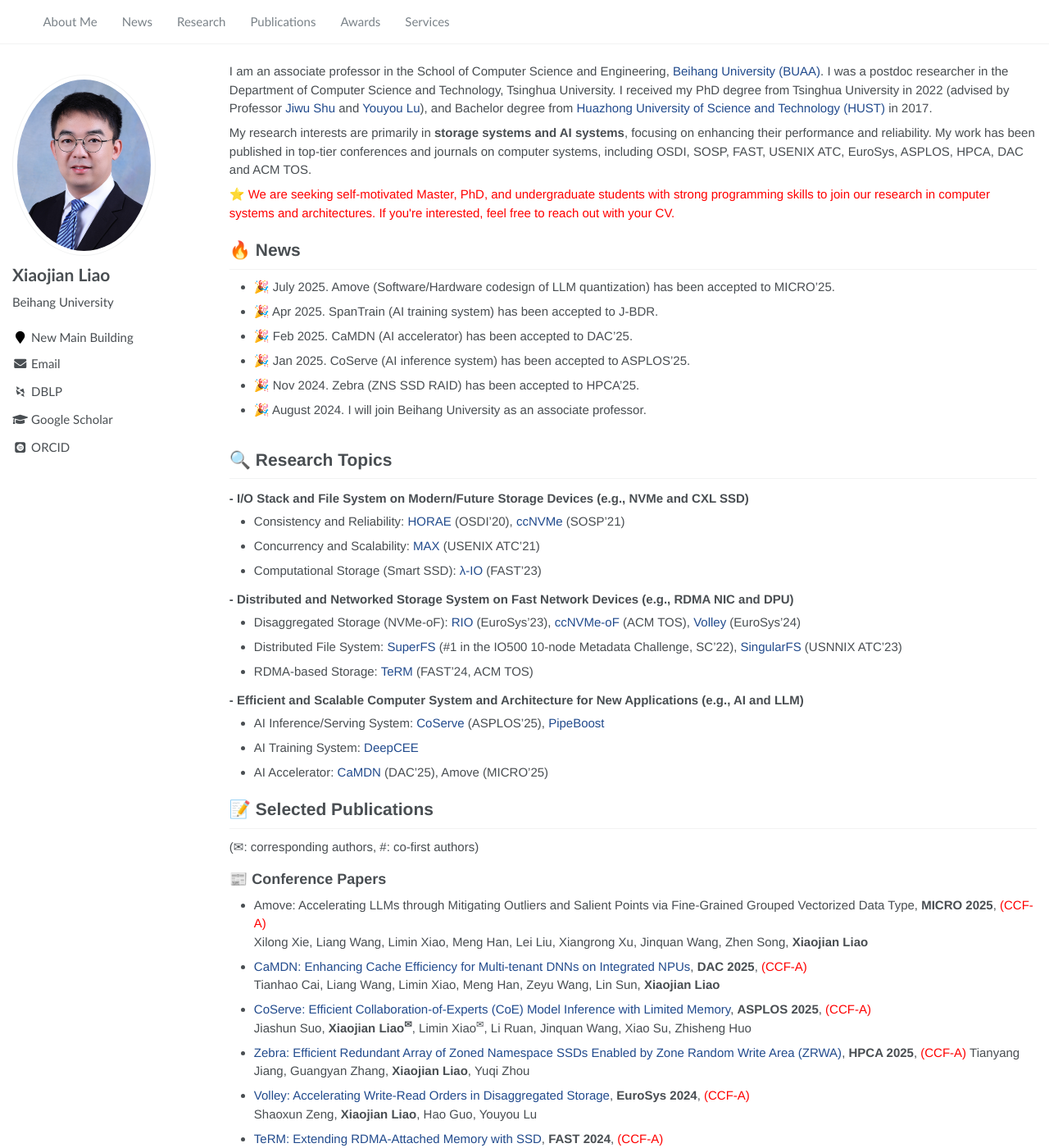
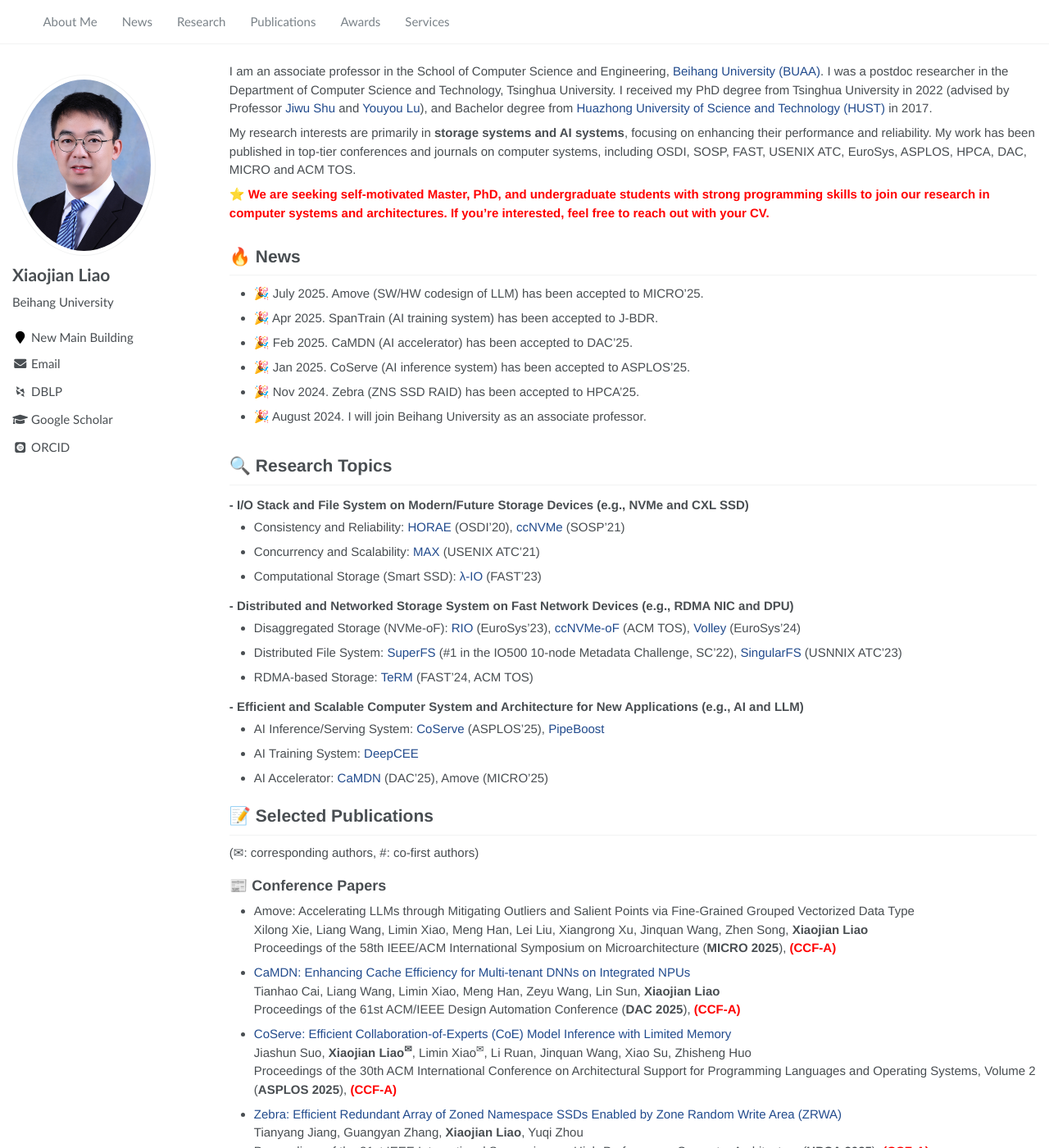
Before and after one commit to liaoxiaojian/liaoxiaojian.github.io, a Jekyll site: the page built from _pages/about.md, in a window 1280 px wide and 1400 px high. Shown: the whole window at 82% size. Built offline with Jekyll 4.4.1, drawn with Linux system fonts in a browser that asks for light colours; some web fonts are replaced; some of the changed text lies outside the part shown.

Commit message:
reformat

```diff
--- a/_pages/about.md
+++ b/_pages/about.md
@@ -15,14 +15,14 @@ I was a postdoc researcher in the Department of Computer Science and Technology,
 I received my PhD degree from Tsinghua University in 2022 (advised by Professor [Jiwu Shu](https://storage.cs.tsinghua.edu.cn/~jiwu-shu/) and [Youyou Lu](https://storage.cs.tsinghua.edu.cn/~lu/)), and Bachelor degree from [Huazhong University of Science and Technology (HUST)](https://english.hust.edu.cn/) in 2017.
 
 My research interests are primarily in **storage systems and AI systems**, focusing on enhancing their performance and reliability.
-My work has been published in top-tier conferences and journals on computer systems, including OSDI, SOSP, FAST, USENIX ATC, EuroSys, ASPLOS, HPCA, DAC and ACM TOS.
+My work has been published in top-tier conferences and journals on computer systems, including OSDI, SOSP, FAST, USENIX ATC, EuroSys, ASPLOS, HPCA, DAC, MICRO and ACM TOS.
 
-<font color="red">⭐ We are seeking self-motivated Master, PhD, and undergraduate students with strong programming skills to join our research in computer systems and architectures. If you're interested, feel free to reach out with your CV.</font>
+<span class="red-text">⭐ We are seeking self-motivated Master, PhD, and undergraduate students with strong programming skills to join our research in computer systems and architectures. If you're interested, feel free to reach out with your CV.</span>
 
 <span class='anchor' id='news'></span>
 
 # 🔥 News
-- 🎉 July 2025. Amove (Software/Hardware codesign of LLM quantization) has been accepted to MICRO'25.
+- 🎉 July 2025. Amove (SW/HW codesign of LLM) has been accepted to MICRO'25.
 - 🎉 Apr 2025. SpanTrain (AI training system) has been accepted to J-BDR.
 - 🎉 Feb 2025. CaMDN (AI accelerator) has been accepted to DAC'25.
 - 🎉 Jan 2025. CoServe (AI inference system) has been accepted to ASPLOS'25.
@@ -52,42 +52,60 @@ My work has been published in top-tier conferences and journals on computer syst
 # 📝 Selected Publications
 (✉: corresponding authors, #: co-first authors)
 ## 📰 Conference Papers
-- Amove: Accelerating LLMs through Mitigating Outliers and Salient Points via Fine-Grained Grouped Vectorized Data Type, **MICRO 2025**, <font color="red">(CCF-A)</font>
-  Xilong Xie, Liang Wang, Limin Xiao, Meng Han, Lei Liu, Xiangrong Xu, Jinquan Wang, Zhen Song, **Xiaojian Liao**
-- [CaMDN: Enhancing Cache Efficiency for Multi-tenant DNNs on Integrated NPUs](https://www.arxiv.org/abs/2505.06625), **DAC 2025**, <font color="red">(CCF-A)</font>
+- Amove: Accelerating LLMs through Mitigating Outliers and Salient Points via Fine-Grained Grouped Vectorized Data Type
+Xilong Xie, Liang Wang, Limin Xiao, Meng Han, Lei Liu, Xiangrong Xu, Jinquan Wang, Zhen Song, **Xiaojian Liao**
+Proceedings of the 58th IEEE/ACM International Symposium on Microarchitecture (**MICRO 2025**), <span class="red-text">(CCF-A)</span>
+- [CaMDN: Enhancing Cache Efficiency for Multi-tenant DNNs on Integrated NPUs](https://www.arxiv.org/abs/2505.06625)
 Tianhao Cai, Liang Wang, Limin Xiao, Meng Han, Zeyu Wang, Lin Sun, **Xiaojian Liao**
-- [CoServe: Efficient Collaboration-of-Experts (CoE) Model Inference with Limited Memory](https://dl.acm.org/doi/10.1145/3676641.3715986), **ASPLOS 2025**, <font color="red">(CCF-A)</font>
+Proceedings of the 61st ACM/IEEE Design Automation Conference (**DAC 2025**), <span class="red-text">(CCF-A)</span>
+- [CoServe: Efficient Collaboration-of-Experts (CoE) Model Inference with Limited Memory](https://dl.acm.org/doi/10.1145/3676641.3715986)
 Jiashun Suo, **Xiaojian Liao<sup>✉</sup>**, Limin Xiao<sup>✉</sup>, Li Ruan, Jinquan Wang, Xiao Su, Zhisheng Huo
-- [Zebra: Efficient Redundant Array of Zoned Namespace SSDs Enabled by Zone Random Write Area (ZRWA)](https://ieeexplore.ieee.org/document/10946715), **HPCA 2025**, <font color="red">(CCF-A)</font>
+Proceedings of the 30th ACM International Conference on Architectural Support for Programming Languages and Operating Systems, Volume 2 (**ASPLOS 2025**), <span class="red-text">(CCF-A)</span>
+- [Zebra: Efficient Redundant Array of Zoned Namespace SSDs Enabled by Zone Random Write Area (ZRWA)](https://ieeexplore.ieee.org/document/10946715)
 Tianyang Jiang, Guangyan Zhang, **Xiaojian Liao**, Yuqi Zhou
-- [Volley: Accelerating Write-Read Orders in Disaggregated Storage](https://dl.acm.org/doi/10.1145/3627703.3650090), **EuroSys 2024**, <font color="red">(CCF-A)</font>
+Proceedings of the 31st IEEE International Symposium on High-Performance Computer Architecture (**HPCA 2025**), <span class="red-text">(CCF-A)</span>
+- [Volley: Accelerating Write-Read Orders in Disaggregated Storage](https://dl.acm.org/doi/10.1145/3627703.3650090)
 Shaoxun Zeng, **Xiaojian Liao**, Hao Guo, Youyou Lu
-- [TeRM: Extending RDMA-Attached Memory with SSD](https://www.usenix.org/conference/fast24/presentation/yang-zhe), **FAST 2024**, <font color="red">(CCF-A)</font>
+Proceedings of the Nineteenth European Conference on Computer Systems (**EuroSys 2024**), <span class="red-text">(CCF-A)</span>
+- [TeRM: Extending RDMA-Attached Memory with SSD](https://www.usenix.org/conference/fast24/presentation/yang-zhe)
 Zhe Yang, Qing Wang, **Xiaojian Liao**, Youyou Lu, Keji Huang, Jiwu Shu
-- [SingularFS: A Billion-Scale Distributed File System Using a Single Metadata Server](https://www.usenix.org/conference/atc23/presentation/guo), **USENIX ATC 2023**, <font color="red">(CCF-A)</font>
+Proceedings of the 22nd USENIX Conference on File and Storage Technologies (**FAST 2024**), <span class="red-text">(CCF-A)</span>
+<span class="red-text">Invited for fast-tracked publication in ACM Transactions on Storage</span>
+- [SingularFS: A Billion-Scale Distributed File System Using a Single Metadata Server](https://www.usenix.org/conference/atc23/presentation/guo)
 Hao Guo, Youyou Lu, Wenhao Lv, **Xiaojian Liao**, Shaoxun Zeng, Jiwu Shu
-- [λ-IO: A Unified IO Stack for Computational Storage](https://www.usenix.org/conference/fast23/presentation/yang-zhe), **FAST 2023**, <font color="red">(CCF-A)</font>
+Proceedings of 2023 USENIX Annual Technical Conference (**USENIX ATC 2023**), <span class="red-text">(CCF-A)</span>
+- [λ-IO: A Unified IO Stack for Computational Storage](https://www.usenix.org/conference/fast23/presentation/yang-zhe)
 Zhe Yang, Youyou Lu, **Xiaojian Liao**, Youmin Chen, Junru Li, Siyu He, Jiwu Shu
-- [RIO: Order-Preserving and CPU-Efficient Remote Storage Access](https://dl.acm.org/doi/abs/10.1145/3552326.3567495), **EuroSys 2023**, <font color="red">(CCF-A)</font>
+Proceedings of the 21st USENIX Conference on File and Storage Technologies (**FAST 2023**), <span class="red-text">(CCF-A)</span>
+- [RIO: Order-Preserving and CPU-Efficient Remote Storage Access](https://dl.acm.org/doi/abs/10.1145/3552326.3567495)
 **Xiaojian Liao**, Zhe Yang, Jiwu Shu
-- [Crash Consistent Non-Volatile Memory Express](https://dl.acm.org/doi/10.1145/3477132.3483592), **SOSP 2021**, <font color="red">(CCF-A)</font>
+Proceedings of the 18th European Conference on Computer Systems (**EuroSys 2024**), <span class="red-text">(CCF-A)</span>
+- [Crash Consistent Non-Volatile Memory Express](https://dl.acm.org/doi/10.1145/3477132.3483592)
 **Xiaojian Liao**, Youyou Lu, Zhe Yang, Jiwu Shu
-- [Max: A Multicore-Accelerated File System for Flash Storage](https://www.usenix.org/conference/atc21/presentation/liao), **USENIX ATC 2021**, <font color="red">(CCF-A)</font>
+Proceedings of the 28th ACM Symposium on Operating Systems Principles (**SOSP 2021**), <span class="red-text">(CCF-A)</span>
+- [Max: A Multicore-Accelerated File System for Flash Storage](https://www.usenix.org/conference/atc21/presentation/liao)
 **Xiaojian Liao**, Youyou Lu, Erci Xu, Jiwu Shu
-- [Write Dependency Disentanglement with HORAE](https://www.usenix.org/conference/osdi20/presentation/liao), **OSDI 2020**, <font color="red">(CCF-A)</font>
+Proceedings of 2021 USENIX Annual Technical Conference (**USENIX ATC 2021**), <span class="red-text">(CCF-A)</span>
+- [Write Dependency Disentanglement with HORAE](https://www.usenix.org/conference/osdi20/presentation/liao)
 **Xiaojian Liao**, Youyou Lu, Erci Xu, Jiwu Shu
+Proceedings of the 14th USENIX Symposium on Operating Systems Design and Implementation (**OSDI 2020**), <span class="red-text">(CCF-A)</span>
 
 ## 📖 Journal Papers
-- [SpanTrain: A Cross-Domain Distributed Model Training System for Cloud-Edge-End Heterogeneous Devices](https://www.j-bigdataresearch.com.cn/zh/article/doi/10.11959/j.issn.2096-0271.2025040/), Journal of Big Data Research (大数据, In Chinese), 2025, (CCF-T2)
+- [SpanTrain: A Cross-Domain Distributed Model Training System for Cloud-Edge-End Heterogeneous Devices](https://www.j-bigdataresearch.com.cn/zh/article/doi/10.11959/j.issn.2096-0271.2025040/)
 Jinquan Wang, Xuzhao Liu, **Xiaojian Liao<sup>✉</sup>**, Limin Xiao<sup>✉</sup>, Zhisheng Huo, Jiashun Suo, Yuntong Li, Runnan Shen, Xilong Xie, Xicheng Tang
-- [Efficiently Enlarging RDMA-Attached Memory with SSD](https://dl.acm.org/doi/10.1145/3700772), **ACM TOS 2025**, <font color="red">(CCF-A)</font>
+Journal of BIG DATA RESEARCH (大数据 in Chinese), 2025, (CCF-T2)
+- [Efficiently Enlarging RDMA-Attached Memory with SSD](https://dl.acm.org/doi/10.1145/3700772)
 Zhe Yang, Qing Wang, **Xiaojian Liao**, Youyou Lu, Keji Huang, Jiwu Shu
-- [Efficient Crash Consistency for NVMe over PCIe and RDMA](https://dl.acm.org/doi/full/10.1145/3568428), **ACM TOS 2023**, <font color="red">(CCF-A)</font>
+ACM Transactions on Storage (**ACM TOS 2025**), Volume 21, Issue 2, <span class="red-text">(CCF-A)</span>, <span class="red-text">Fast-Tracked</span>
+- [Efficient Crash Consistency for NVMe over PCIe and RDMA](https://dl.acm.org/doi/full/10.1145/3568428)
 **Xiaojian Liao**, Youyou Lu, Zhe Yang, Jiwu Shu
-- [Progress on Storage Systems for Disaggregated Data Centers](http://scis.scichina.com/cn/2023/SSI-2023-0034.pdf), SCIENTIA SINICA Informationis (中国科学: 信息科学, In Chinese), 2023, (CCF-T1)
+ACM Transactions on Storage (**ACM TOS 2023**), Volume 19, Issue 1, <span class="red-text">(CCF-A)</span>
+- [Progress on Storage Systems for Disaggregated Data Centers](http://scis.scichina.com/cn/2023/SSI-2023-0034.pdf)
 Jiwu Shu, Youmin Chen, Qing Wang, Jing Wang, Junru Li, **Xiaojian Liao**
-- [A Low-Latency Storage Engine with Low CPU Overhead](https://crad.ict.ac.cn/article/doi/10.7544/issn1000-1239.20210574), Journal of Computer Research and Development (计算机研究与发展, in Chinese), 2023, (CCF-T1)
+SCIENTIA SINICA Informationis (中国科学: 信息科学, In Chinese), 2023, (CCF-T1)
+- [A Low-Latency Storage Engine with Low CPU Overhead](https://crad.ict.ac.cn/article/doi/10.7544/issn1000-1239.20210574)
 **Xiaojian Liao**, Zhe Yang, Hongzhang Yang, Yaofeng Tu, Jiwu Shu
+Journal of Computer Research and Development (计算机研究与发展, in Chinese), 2023, (CCF-T1)
 
 ## ✍️ Preprint
 - [PipeBoost: Resilient Pipelined Architecture for Fast Serverless LLM Scaling](https://arxiv.org/abs/2503.17707)
--- a/assets/css/main.scss
+++ b/assets/css/main.scss
@@ -107,3 +107,8 @@ h1:before, .anchor:before {
     background-color: #00369f;
     font-size: .8em;
 }
+
+.red-text {
+  color: red;
+  font-weight: bold;
+}
```
Also changed, not shown: Gemfile.lock.
